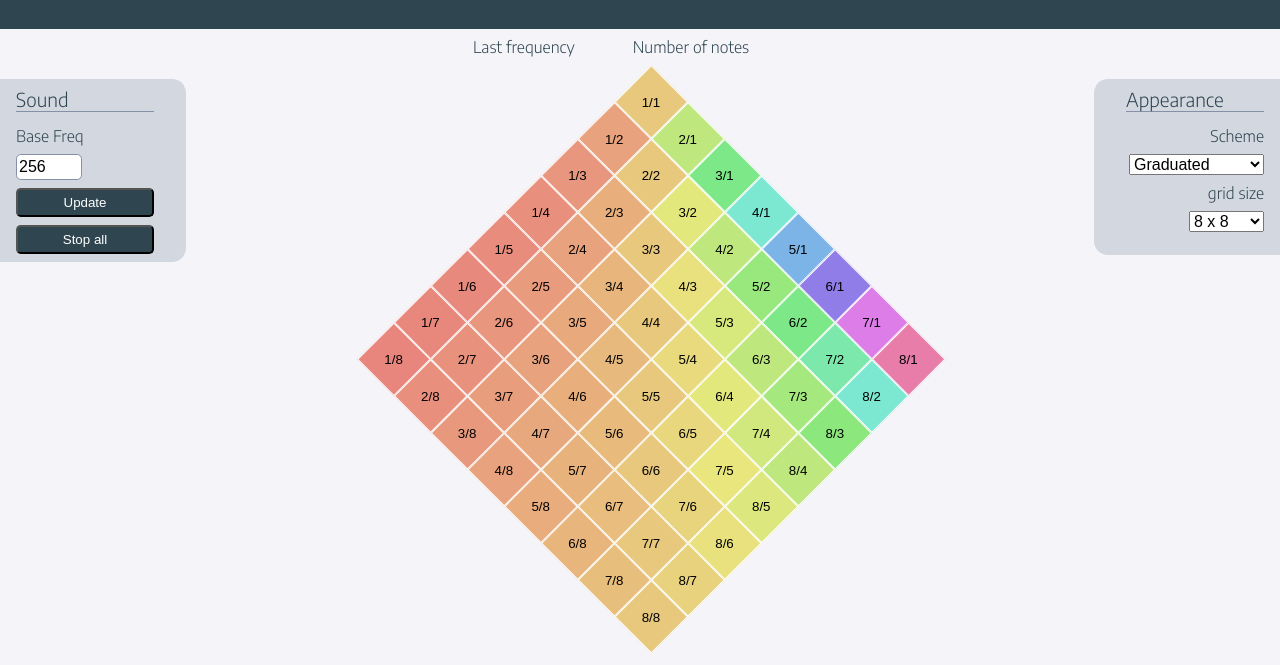
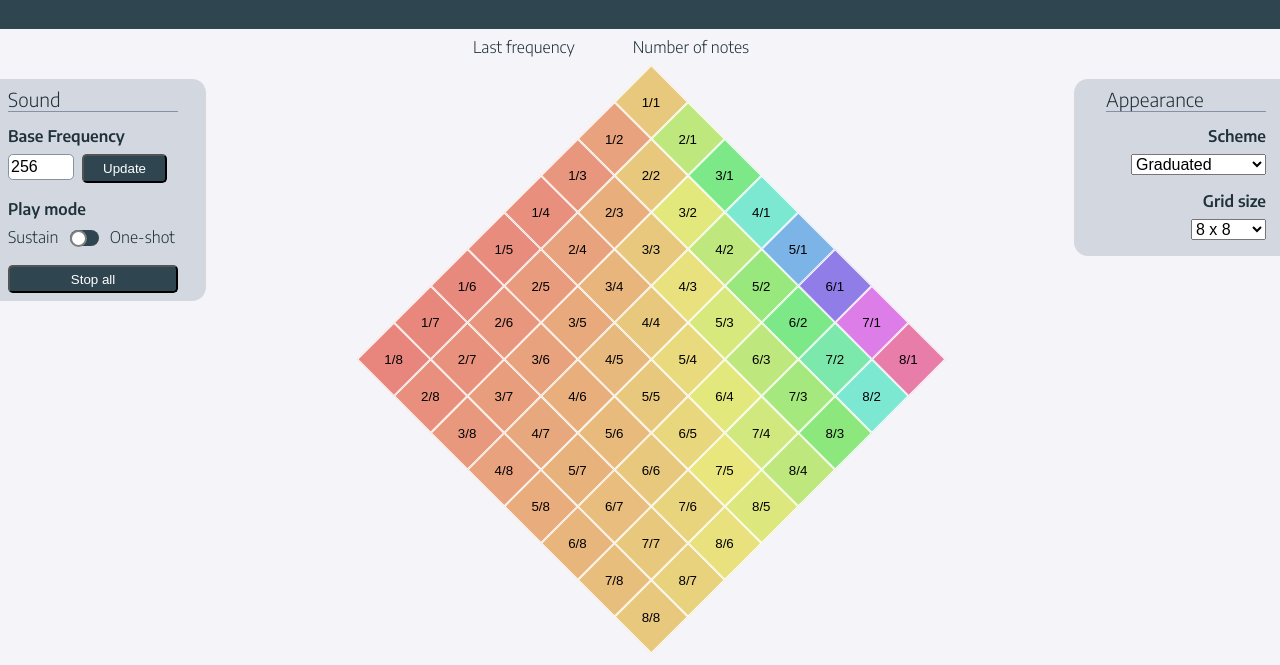
Before and after one commit to rjbultitude/lmdm, a website with bundled scripts: page index.html in a window 1280 px wide. Shown: the part 169-834 px from the top of the page. Built offline with nearby package versions, Linux system fonts and the light colour scheme; files whose address does not match are found by name; a web font is replaced by a local one.

Commit message:
add switch for play mode

```diff
--- a/index.html
+++ b/index.html
@@ -19,7 +19,7 @@
       --light-green: #b8dbd9;
       --mid-grey: #8591a6;
       --panel-bg: #d3d8e0;
-      --panel-width: 170px;
+      --panel-width: 190px;
       --border-radius: 14px;
       --lambdoma-gradient-stop-1: hsl(41.860465116279066,70%,70%) 0 20%;
       --lambdoma-gradient-stop-2: hsl(83.72093023255813,70%,70%) 20% 40%;
@@ -35,7 +35,7 @@
       font-family: "Encode Sans", serif;
       font-weight: 300;
       background-color: #f4f4f9;
-      color: #2f4550;
+      color: #1f3139;
       padding: 0;
       margin: 0;
     }
@@ -209,13 +209,28 @@
       display: flex;
       flex-direction: column;
       gap: var(--spacing-small);
-      min-width: 138px;
+      min-width: 160px;
     }
 
     .keyboard-form__fieldset {
       display: flex;
       flex-direction: column;
       gap: var(--spacing-small);
+      padding-bottom: var(--spacing-small);
+    }
+
+    .keyboard-form__fieldset--inline {
+      flex-direction: row;
+      flex-wrap: wrap;
+    }
+
+    .keyboard-form__label {
+      font-weight: 600;
+    }
+
+    .keyboard-form__fieldset--inline .keyboard-form__label {
+      width: 100%;
+      flex-basis: 100%;
     }
 
     .keyboard-form__controls h2 {
@@ -259,7 +274,7 @@
       filter: brightness(80%);
     }
 
-    .keyboard-form__fieldset input {
+    .keyboard-form__fieldset input[type="number"] {
       width: 60px;
       height: 1.4rem;
       font-size: 1rem;
@@ -269,6 +284,10 @@
 
     .keyboard-form__fieldset select {
       font-size: 1rem;
+    }
+
+    .keyboard-form__fieldset .keyboard-form__submit {
+      flex-basis: 50%;
     }
 
     .keyboard__column {
@@ -310,6 +329,40 @@
     .keyboard__button[data-playing="true"] {
       background-color: coral;
       transition: background-color var(--transition-period) linear;
+    }
+
+    label:has([role="switch"]) {
+      display: inline-flex;
+      align-items: center;
+      gap: 0.25em;
+    }
+
+    [role="switch"] {
+      --height: 1.1875em;
+      --width: 0.8;
+
+      appearance: none;
+      background-color: var(--dark-green);
+      height: var(--height);
+      width: calc(var(--height) * calc(1 + var(--width)));
+      border: 0;
+      border-radius: 99em;
+      display: inline-block;
+    }
+
+    /* The toggle */
+    [role="switch"]::after {
+      content: "";
+      display: block;
+      aspect-ratio: 1;
+      background-color: white;
+      border: max(2px, 0.125em) solid #808080;
+      height: 82%;
+      border-radius: 50%;
+    }
+
+    [role="switch"]:checked::after {
+      translate: calc(var(--height) * var(--width)) 0;
     }
 
     .grid-16 .keyboard__column,
@@ -402,11 +455,18 @@
     <form id="keyboard-settings-form" class="keyboard-form keyboard-form--sound active">
       <button type="button" id="side-panel-left" class="sidebar-btn sidebar-btn--sound"><span class="sidebar-btn__text visually-hidden">Open</span></button>
       <div class="keyboard-form__controls">
-        <div class="keyboard-form__fieldset">
-          <h2>Sound</h2>
-          <label for="input-base-frequency" class="keyboard-form__label">Base Freq</label>
+        <h2>Sound</h2>
+        <div class="keyboard-form__fieldset keyboard-form__fieldset--inline">
+          <label for="input-base-frequency" class="keyboard-form__label">Base Frequency</label>
           <input name="base-frequency-input" type="number" min="128" max="4096" id="input-base-frequency">
           <button id="keyboard-settings-submit" class="keyboard-form__submit">Update</button>
+        </div>
+        <div class="keyboard-form__fieldset keyboard-form__fieldset--inline">
+          <label for="input-play-mode" class="keyboard-form__label">
+            <span class="keyboard-form__label-text">Play mode</label>
+            <span class="keyboard-form__switch-text">Sustain</span>
+            <input type="checkbox" id="input-play-mode" role="switch">
+            <span class="keyboard-form__switch-text">One-shot</span>
         </div>
         <button id="stop-all" class="keyboard-form__submit">Stop all</button>
       </div>
@@ -429,7 +489,7 @@
         </select>
       </div>
       <div class="keyboard-form__fieldset">
-        <label for="input-grid-size" class="keyboard-form__label">grid size</label>
+        <label for="input-grid-size" class="keyboard-form__label">Grid size</label>
         <select name="grid-size-input" id="input-grid-size">
           <option>8 x 8</option>
           <option>16 x 16</option>
```
